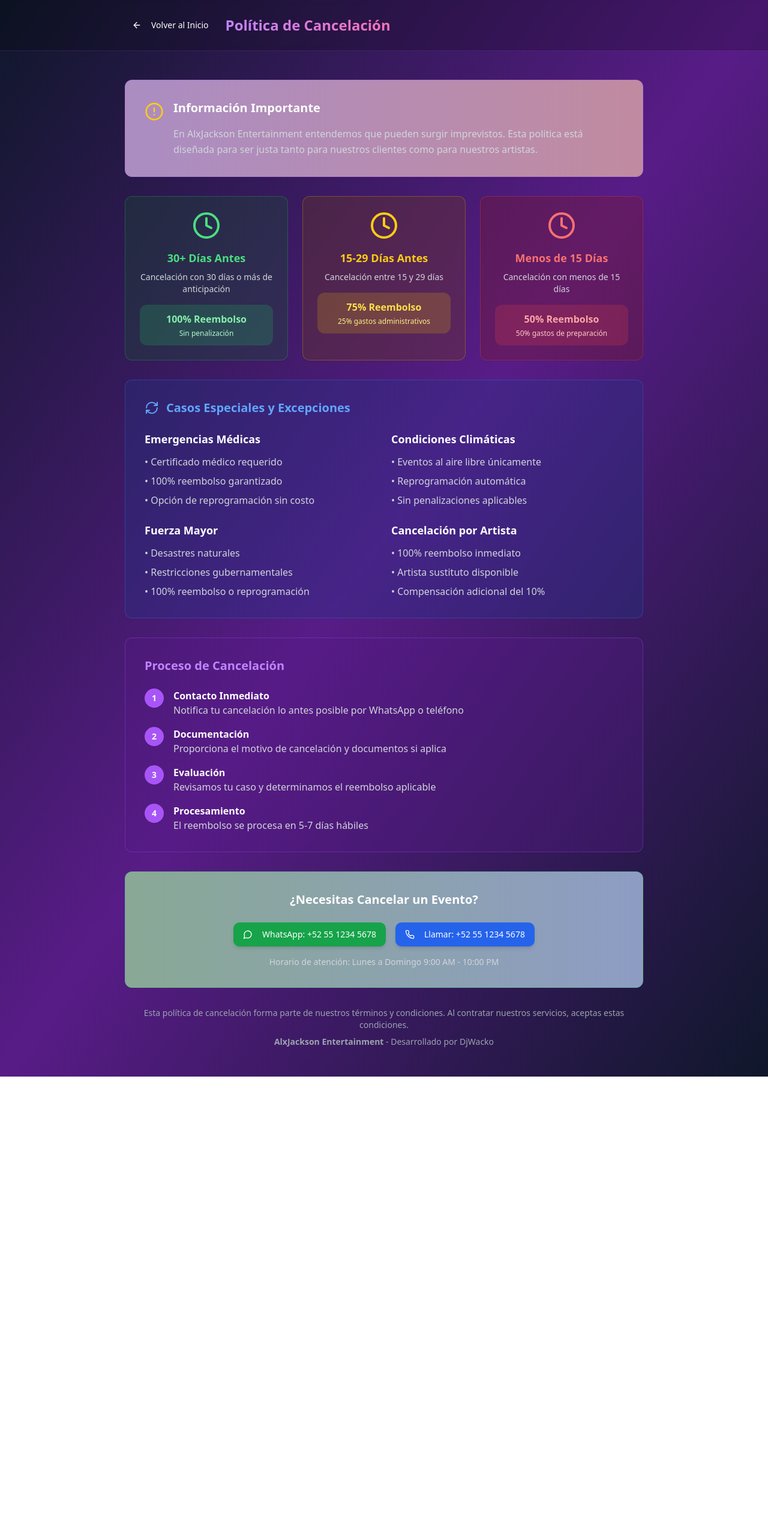
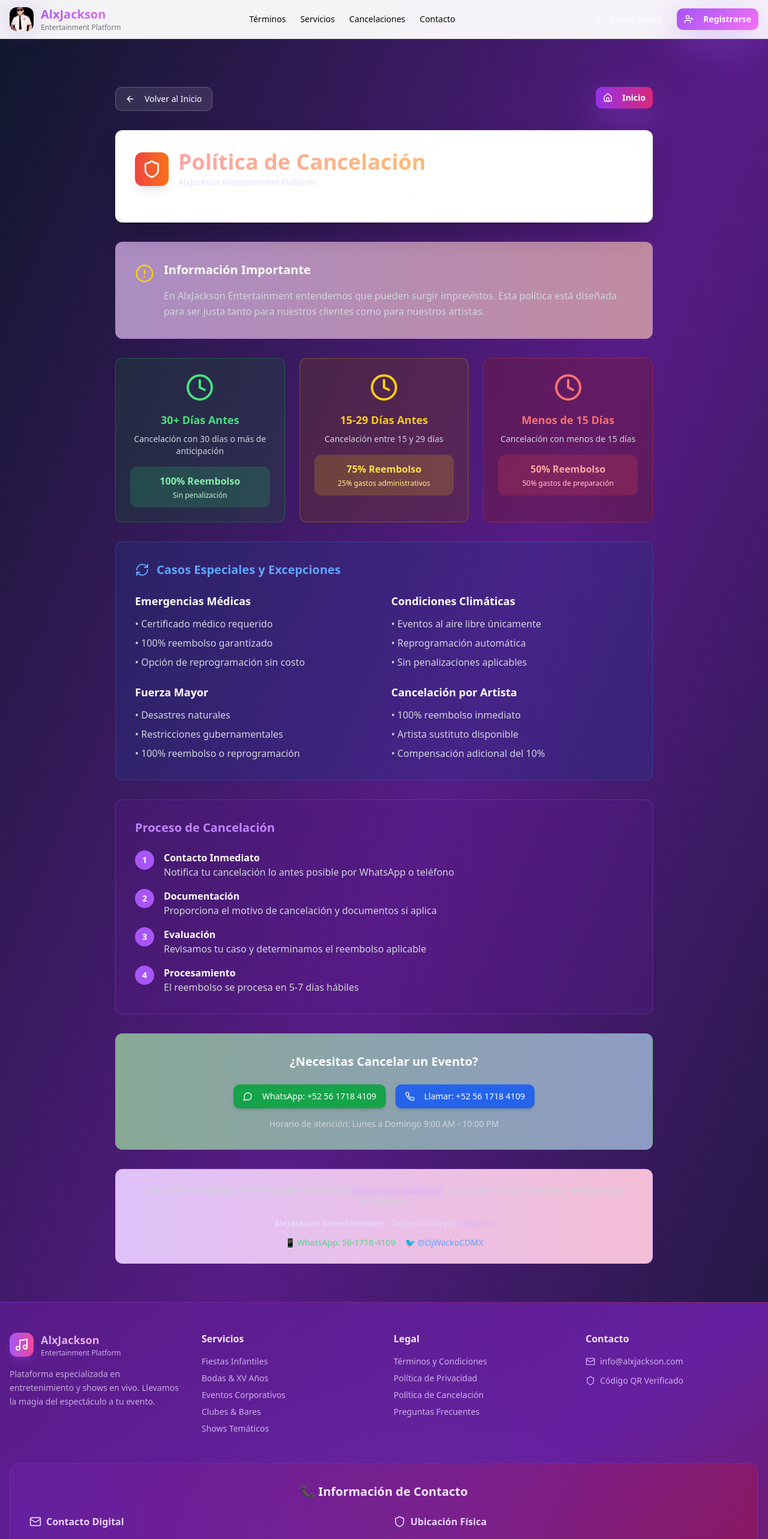
Before and after one commit to alxjackson/alxjackon-eventos, a React (Vite) app: page /cancellation in a window 1280 px wide. Shown: the top 2566 px of the page at 60% size. Before the commit the page ends 1795 px from the top, so only its background shows below. Built offline with nearby package versions, Linux system fonts and the light colour scheme.

Commit message:
Update navigation: Replace Precios/Eventos with Terms/Cancellation pages - Enhanced professional styling and back-to-home buttons

```diff
--- a/src/components/Header.tsx
+++ b/src/components/Header.tsx
@@ -37,15 +37,15 @@ export const Header = () => {
         </Link>
 
         <nav className="hidden md:flex items-center gap-6">
-          <a href="#eventos" className="text-sm font-medium text-foreground hover:text-primary transition-colors">
-            Eventos
-          </a>
+          <Link to="/terms" className="text-sm font-medium text-foreground hover:text-primary transition-colors">
+            Términos
+          </Link>
           <a href="#servicios" className="text-sm font-medium text-foreground hover:text-primary transition-colors">
             Servicios
           </a>
-          <a href="#precios" className="text-sm font-medium text-foreground hover:text-primary transition-colors">
-            Precios
-          </a>
+          <Link to="/cancellation" className="text-sm font-medium text-foreground hover:text-primary transition-colors">
+            Cancelaciones
+          </Link>
           <a href="#contacto" className="text-sm font-medium text-foreground hover:text-primary transition-colors">
             Contacto
           </a>
--- a/src/pages/Cancellation.tsx
+++ b/src/pages/Cancellation.tsx
@@ -1,30 +1,46 @@
-import { ArrowLeft, Clock, AlertCircle, RefreshCw, Phone, MessageCircle } from "lucide-react";
+import { ArrowLeft, Clock, AlertCircle, RefreshCw, Phone, MessageCircle, Home, Shield } from "lucide-react";
 import { Link } from "react-router-dom";
 import { Button } from "@/components/ui/button";
 import { Card, CardContent } from "@/components/ui/card";
+import { Header } from "@/components/Header";
+import { Footer } from "@/components/Footer";
 
 const Cancellation = () => {
   return (
     <div className="min-h-screen bg-gradient-to-br from-slate-900 via-purple-900 to-slate-900 text-white">
-      {/* Header */}
-      <div className="bg-black/20 backdrop-blur-sm border-b border-purple-500/20">
-        <div className="max-w-4xl mx-auto px-4 py-6">
-          <div className="flex items-center gap-4">
+      <Header />
+
+      <div className="pt-20 pb-16 px-4">
+        <div className="max-w-4xl mx-auto">
+          <div className="mb-8 flex flex-col sm:flex-row gap-4 justify-between items-start">
             <Link to="/">
-              <Button variant="ghost" size="sm" className="text-white hover:bg-white/10">
+              <Button variant="ghost" className="text-white hover:text-purple-300 bg-white/10 backdrop-blur-sm border border-white/20">
                 <ArrowLeft className="w-4 h-4 mr-2" />
                 Volver al Inicio
               </Button>
             </Link>
-            <h1 className="text-2xl font-bold bg-gradient-to-r from-purple-400 to-pink-400 bg-clip-text text-transparent">
-              Política de Cancelación
-            </h1>
+            <Link to="/">
+              <Button variant="hero" size="sm" className="bg-gradient-to-r from-purple-600 to-pink-600 hover:from-purple-700 hover:to-pink-700">
+                <Home className="w-4 h-4 mr-2" />
+                Inicio
+              </Button>
+            </Link>
+          </div>
+
+          <Card className="bg-gradient-to-br from-white/15 to-white/5 backdrop-blur-xl border-white/30 shadow-2xl mb-8">
+            <CardContent className="p-8">
+              <div className="flex items-center gap-4 mb-6">
+                <div className="p-3 bg-gradient-to-r from-red-500 to-orange-500 rounded-xl shadow-lg">
+                  <Shield className="w-8 h-8 text-white" />
+                </div>
+                <div>
+                  <h1 className="text-4xl font-bold bg-gradient-to-r from-red-300 to-orange-300 bg-clip-text text-transparent">Política de Cancelación</h1>
+                  <p className="text-purple-200/80 text-sm mt-1">AlxJackson Entertainment Platform</p>
                 </div>
               </div>
-      </div>
+            </CardContent>
+          </Card>
 
-      {/* Content */}
-      <div className="max-w-4xl mx-auto px-4 py-12">
           <div className="space-y-8">
 
           {/* Introducción */}
@@ -175,18 +191,18 @@ const Cancellation = () => {
               <h2 className="text-xl font-bold text-white mb-6 text-center">¿Necesitas Cancelar un Evento?</h2>
               <div className="flex flex-col md:flex-row gap-4 justify-center">
                 <Button
-                  onClick={() => window.open('https://wa.me/5215512345678', '_blank')}
+                  onClick={() => window.open('https://wa.me/525617184109', '_blank')}
                   className="bg-green-600 hover:bg-green-700 text-white"
                 >
                   <MessageCircle className="w-4 h-4 mr-2" />
-                  WhatsApp: +52 55 1234 5678
+                  WhatsApp: +52 56 1718 4109
                 </Button>
                 <Button
-                  onClick={() => window.open('tel:+5215512345678', '_blank')}
+                  onClick={() => window.open('tel:+525617184109', '_blank')}
                   className="bg-blue-600 hover:bg-blue-700 text-white"
                 >
                   <Phone className="w-4 h-4 mr-2" />
-                  Llamar: +52 55 1234 5678
+                  Llamar: +52 56 1718 4109
                 </Button>
               </div>
               <p className="text-center text-gray-300 mt-4 text-sm">
@@ -196,17 +212,28 @@ const Cancellation = () => {
           </Card>
 
           {/* Nota Legal */}
-          <div className="text-center text-gray-400 text-sm">
-            <p>
-              Esta política de cancelación forma parte de nuestros términos y condiciones.
+          <Card className="bg-gradient-to-r from-purple-600/30 to-pink-600/30 border-purple-400/40">
+            <CardContent className="p-6">
+              <div className="text-center text-gray-300 text-sm">
+                <p className="mb-4">
+                  Esta política de cancelación forma parte de nuestros <Link to="/terms" className="text-purple-300 hover:text-purple-200 underline">términos y condiciones</Link>.
                   Al contratar nuestros servicios, aceptas estas condiciones.
                 </p>
-            <p className="mt-2">
-              <strong>AlxJackson Entertainment</strong> - Desarrollado por DjWacko
+                <p className="text-purple-200 font-medium">
+                  <strong>AlxJackson Entertainment</strong> - Desarrollado por <span className="text-purple-300">DjWacko</span>
                 </p>
+                <div className="flex justify-center gap-4 mt-3 text-sm">
+                  <span className="text-green-400">📱 WhatsApp: 56-1718-4109</span>
+                  <span className="text-blue-400">🐦 @DjWackoCDMX</span>
+                </div>
+              </div>
+            </CardContent>
+          </Card>
         </div>
       </div>
       </div>
+
+      <Footer />
     </div>
   );
 };
--- a/src/pages/Terms.tsx
+++ b/src/pages/Terms.tsx
@@ -1,9 +1,10 @@
 import React from 'react';
 import { Header } from '@/components/Header';
 import { Footer } from '@/components/Footer';
-import { ArrowLeft, FileText, Shield, AlertTriangle } from 'lucide-react';
+import { ArrowLeft, FileText, Shield, AlertTriangle, Home, Scale } from 'lucide-react';
 import { Link } from 'react-router-dom';
 import { Button } from '@/components/ui/button';
+import { Card, CardContent } from '@/components/ui/card';
 
 export const Terms = () => {
   return (
@@ -12,25 +13,40 @@ export const Terms = () => {
 
       <div className="pt-20 pb-16 px-4">
         <div className="max-w-4xl mx-auto">
-          <div className="mb-8">
+          <div className="mb-8 flex flex-col sm:flex-row gap-4 justify-between items-start">
             <Link to="/">
-              <Button variant="ghost" className="text-white hover:text-purple-300">
+              <Button variant="ghost" className="text-white hover:text-purple-300 bg-white/10 backdrop-blur-sm border border-white/20">
                 <ArrowLeft className="w-4 h-4 mr-2" />
                 Volver al Inicio
               </Button>
             </Link>
+            <Link to="/">
+              <Button variant="hero" size="sm" className="bg-gradient-to-r from-purple-600 to-pink-600 hover:from-purple-700 hover:to-pink-700">
+                <Home className="w-4 h-4 mr-2" />
+                Inicio
+              </Button>
+            </Link>
           </div>
 
-          <div className="bg-white/10 backdrop-blur-lg rounded-2xl p-8 border border-white/20">
-            <div className="flex items-center gap-3 mb-6">
-              <FileText className="w-8 h-8 text-purple-400" />
-              <h1 className="text-4xl font-bold text-white">Términos de Uso</h1>
+          <Card className="bg-gradient-to-br from-white/15 to-white/5 backdrop-blur-xl border-white/30 shadow-2xl">
+            <CardContent className="p-8">
+              <div className="flex items-center gap-4 mb-8">
+                <div className="p-3 bg-gradient-to-r from-purple-500 to-pink-500 rounded-xl shadow-lg">
+                  <Scale className="w-8 h-8 text-white" />
+                </div>
+                <div>
+                  <h1 className="text-4xl font-bold bg-gradient-to-r from-purple-300 to-pink-300 bg-clip-text text-transparent">Términos de Uso</h1>
+                  <p className="text-purple-200/80 text-sm mt-1">AlxJackson Entertainment Platform</p>
+                </div>
+              </div>
+
+              <div className="bg-purple-500/20 border border-purple-400/30 rounded-xl p-4 mb-8">
+                <p className="text-purple-200 text-center font-medium">
+                  📅 Última actualización: 23 de agosto de 2025
+                </p>
               </div>
 
               <div className="prose prose-invert max-w-none text-gray-300">
-              <p className="text-lg mb-6">
-                Última actualización: 19 de agosto de 2025
-              </p>
 
               <section className="mb-8">
                 <h2 className="text-2xl font-bold text-white mb-4 flex items-center gap-2">
@@ -62,11 +78,13 @@ export const Terms = () => {
                   <AlertTriangle className="w-6 h-6 text-red-400" />
                   3. Política de Reservaciones y Cancelaciones
                 </h2>
-                <div className="bg-red-500/20 border border-red-500/30 rounded-lg p-4 mb-4">
-                  <p className="font-bold text-red-300">
-                    ⚠️ IMPORTANTE: Una vez confirmada la reservación, NO se permiten cancelaciones y NO hay devoluciones de anticipos.
+                <Card className="bg-gradient-to-r from-red-600/30 to-orange-600/30 border-red-400/50 mb-6">
+                  <CardContent className="p-4">
+                    <p className="font-bold text-red-200 text-center">
+                      ⚠️ IMPORTANTE: Consulta nuestra <Link to="/cancellation" className="text-yellow-300 hover:text-yellow-200 underline">Política de Cancelación</Link> para conocer los términos específicos.
                     </p>
-                </div>
+                  </CardContent>
+                </Card>
                 <ul className="list-disc pl-6 space-y-2">
                   <li>Las reservaciones requieren confirmación mediante código QR único</li>
                   <li>Los anticipos son requeridos para asegurar la fecha del evento</li>
@@ -138,20 +156,23 @@ export const Terms = () => {
                 </ul>
               </section>
 
-              <div className="bg-purple-500/20 border border-purple-500/30 rounded-lg p-6 mt-8">
-                <p className="text-center text-purple-300 font-medium mb-4">
+                <Card className="bg-gradient-to-r from-purple-600/30 to-pink-600/30 border-purple-400/40 mt-8">
+                  <CardContent className="p-6">
+                    <p className="text-center text-purple-200 font-medium mb-4">
                       © 2025 AlxJackson Entertainment Platform. Todos los derechos reservados.
                     </p>
                     <p className="text-center text-white/70 text-sm">
-                  🎵 Desarrollado por <span className="text-purple-400 font-semibold">DjWacko</span> - Especialista en entretenimiento digital
+                      🎵 Desarrollado por <span className="text-purple-300 font-semibold">DjWacko</span> - Especialista en entretenimiento digital
                     </p>
                     <div className="flex justify-center gap-4 mt-3 text-sm">
                       <span className="text-green-400">📱 WhatsApp: 56-1718-4109</span>
                       <span className="text-blue-400">🐦 @DjWackoCDMX</span>
                     </div>
+                  </CardContent>
+                </Card>
               </div>
-            </div>
-          </div>
+            </CardContent>
+          </Card>
         </div>
       </div>
 
```
Lines whose indentation alone changed are shown as unchanged.
